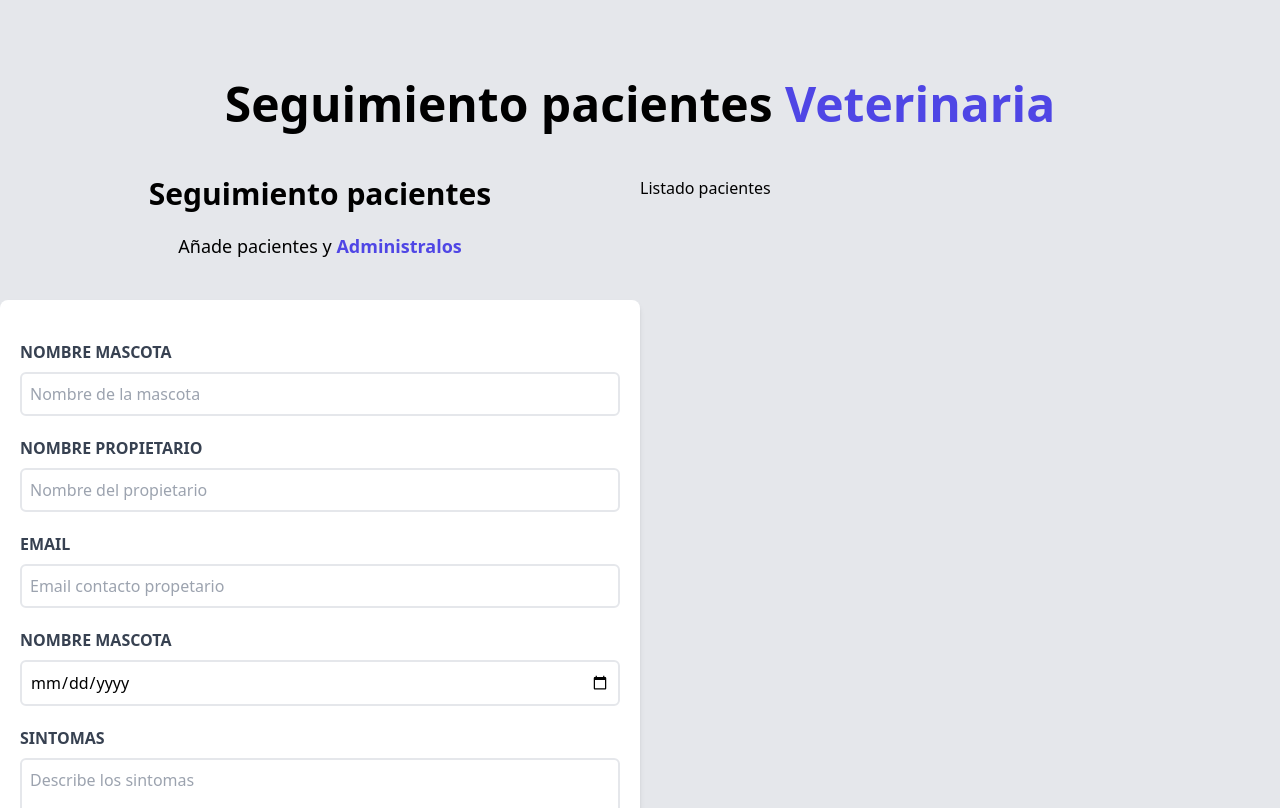
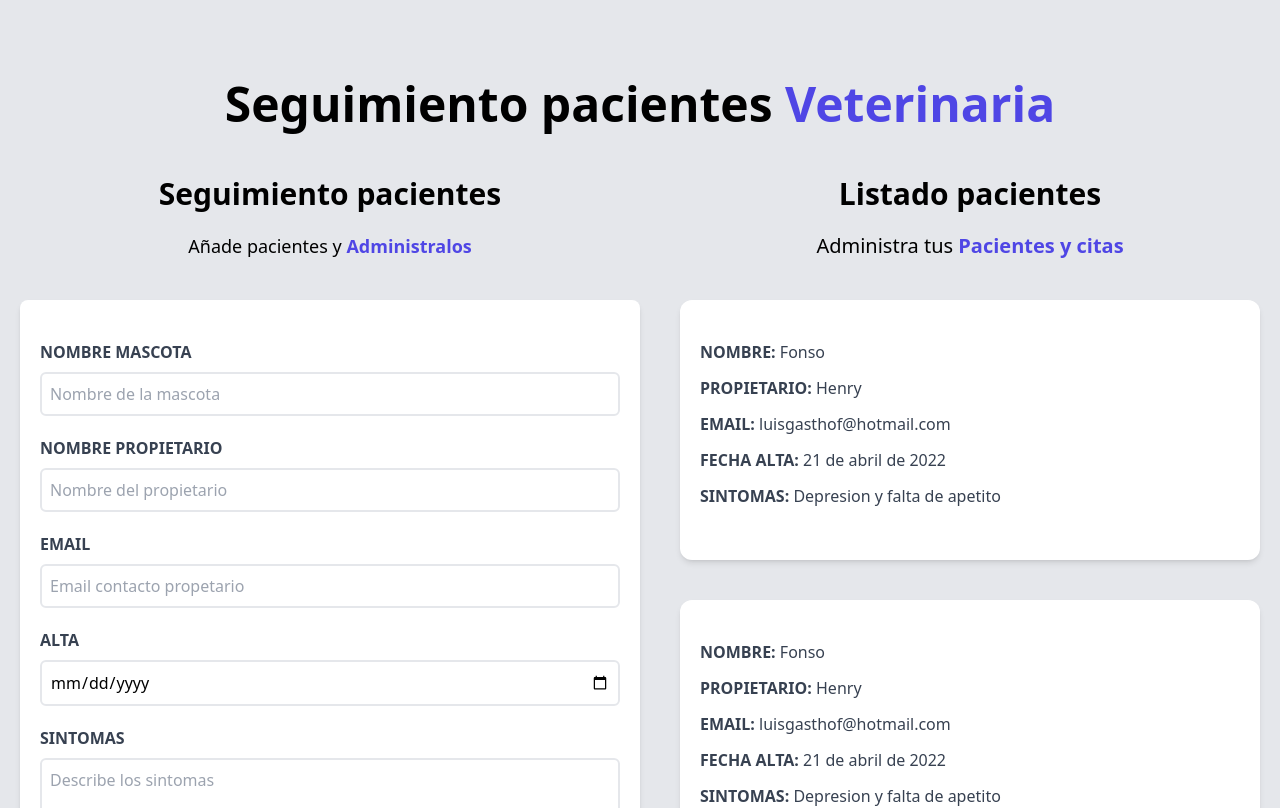
Before and after one commit to React-GuiaCompleta/Veterinaria, a React (Vite) app: page / in a window 1280 px wide. Shown: the top 808 px of the page. Built offline with nearby package versions, Linux system fonts and the light colour scheme.

Commit message:
formulario y listado pacientes terminado

```diff
--- a/src/components/Formulario.jsx
+++ b/src/components/Formulario.jsx
@@ -1,15 +1,36 @@
-import React from "react";
+import { useState, useEffect } from "react";
 
 const Formulario = () => {
+  const [nombre, setNombre] = useState('')
+  const [propietario, setPropietario] = useState('')
+  const [email, setEmail] = useState('')
+  const [fecha, setFecha] = useState('')
+  const [sintomas, setSintomas] = useState('')
+
+  const handleSubmit = (e) => {
+    e.preventDefault()
+    // Validacion del formulario
+    // includes: si incluye un campo vacio que el usuario no ha llenado
+    if ([nombre, propietario, email, fecha, sintomas].includes('')){
+      console.log('Hay al menos un campo vacio')
+    }else{
+      console.log('Todos llenos')
+    }
+    console.log("Enviando formulario")
+  }
+
   return (
-    <div className="md:w-1/2 lg: w-2/5">
+    <div className="md:w-1/2 lg: w-5/5 mx-5">
       <h2 className="font-black text-3xl text-center">Seguimiento pacientes</h2>
       <p className="text-lg mt-5 text-center mb-10">
         Añade pacientes y {""}
         <span className="text-indigo-600 font-bold">Administralos</span>
       </p>
 
-      <form className="bg-white shadow-md rounded-lg py-10 px-5 mb-10">
+      <form
+        //Al hacer click en agregar paciente (enviar) ejecuta la funcion handlesubmit de arriba
+        onSubmit={handleSubmit}
+        className="bg-white shadow-md rounded-lg py-10 px-5 mb-10">
         <div className="mb-5">
           <label htmlFor="mascota" className="block text-gray-700 uppercase font-bold">Nombre mascota</label>
           <input
@@ -17,6 +38,10 @@ const Formulario = () => {
             type="text"
             placeholder="Nombre de la mascota"
             className="border-2 w-full p-2 mt-2 placeholder:gray-400 rounded-md"
+            value={nombre}
+            // Lo podemos hacer todo en una linea o haciendo una funcion handled
+            onChange={(e) => setNombre(e.target.value)}
+          // onChange={handleSubmit}
           />
         </div>
         <div className="mb-5">
@@ -26,6 +51,8 @@ const Formulario = () => {
             type="text"
             placeholder="Nombre del propietario"
             className="border-2 w-full p-2 mt-2 placeholder:gray-400 rounded-md"
+            value={propietario}
+            onChange={(e) => setPropietario(e.target.value)}
           />
         </div>
         <div className="mb-5">
@@ -35,22 +62,28 @@ const Formulario = () => {
             type="email"
             placeholder="Email contacto propetario"
             className="border-2 w-full p-2 mt-2 placeholder:gray-400 rounded-md"
+            value={email}
+            onChange={(e) => setEmail(e.target.value)}
           />
         </div>
         <div className="mb-5">
-          <label htmlFor="alta" className="block text-gray-700 uppercase font-bold">Nombre mascota</label>
+          <label htmlFor="alta" className="block text-gray-700 uppercase font-bold">Alta</label>
           <input
             id="alta"
             type="date"
             className="border-2 w-full p-2 mt-2 placeholder:gray-400 rounded-md"
+            value={fecha}
+            onChange={(e) => setFecha(e.target.value)}
           />
         </div>
         <div className="mb-5">
           <label htmlFor="sintomas" className="block text-gray-700 uppercase font-bold">Sintomas</label>
           <textarea
             id="sintomas"
+            placeholder="Describe los sintomas"
             className="border-2 w-full p-2 mt-2 placeholder:gray-400 rounded-md"
-            placeholder="Describe los sintomas"
+            value={sintomas}
+            onChange={(e) => setSintomas(e.target.value)}
           />
         </div>
         {/* hover: Al pasar el cursor cambia de color a uno mas fuerte
--- a/src/components/Header.jsx
+++ b/src/components/Header.jsx
@@ -6,7 +6,7 @@ function Header() {
         <span className="text-indigo-600">Veterinaria</span>
       </h1>
     </>
-    )
+  );
 }
 
-export default Header
+export default Header;
--- a/src/components/ListadoPacientes.jsx
+++ b/src/components/ListadoPacientes.jsx
@@ -1,7 +1,18 @@
+import Paciente from "./Paciente"
+
 const ListadoPacientes = () => {
   return (
-    <div className="md:w-1/2 lg:3/5">
-      <h1>Listado pacientes</h1>
+    // Cuando la pantalla es de celular no hay scroll, cuando está media (m) se crea el scroll
+    <div className="md:w-1/2 lg:3/5 md:h-screen overflow-y-scroll">
+      <h2 className="font-black text-3xl text-center ">Listado pacientes</h2>
+      <p className="text-xl mt-5 mb-10 text-center">
+        Administra tus {''}
+        <span className="text-indigo-600 font-bold">Pacientes y citas</span>
+      </p>
+      <Paciente/>
+      <Paciente/>
+      <Paciente/>
+      <Paciente/>
     </div>
   )
 }
--- /dev/null
+++ b/src/components/Paciente.jsx
@@ -0,0 +1,27 @@
+const Paciente = () => {
+    return (
+        <div className="mx-5 my-10 bg-white shadow-md px-5 py-10 rounded-xl ">
+            <p className="font-bold mb-3 text-gray-700 uppercase">Nombre: {''}
+                <span className="font-normal normal-case">Fonso</span>
+            </p>
+
+            <p className="font-bold mb-3 text-gray-700 uppercase">Propietario: {''}
+                <span className="font-normal normal-case">Henry</span>
+            </p>
+
+            <p className="font-bold mb-3 text-gray-700 uppercase">Email: {''}
+                <span className="font-normal normal-case">luisgasthof@hotmail.com</span>
+            </p>
+
+            <p className="font-bold mb-3 text-gray-700 uppercase">Fecha Alta: {''}
+                <span className="font-normal normal-case">21 de abril de 2022</span>
+            </p>
+
+            <p className="font-bold mb-3 text-gray-700 uppercase">Sintomas: {''}
+                <span className="font-normal normal-case">Depresion y falta de apetito</span>
+            </p>
+        </div>
+    )
+}
+
+export default Paciente
```
Also changed, not shown: src/App.jsx (line endings or trailing spaces). Lines whose indentation alone changed are shown as unchanged.
